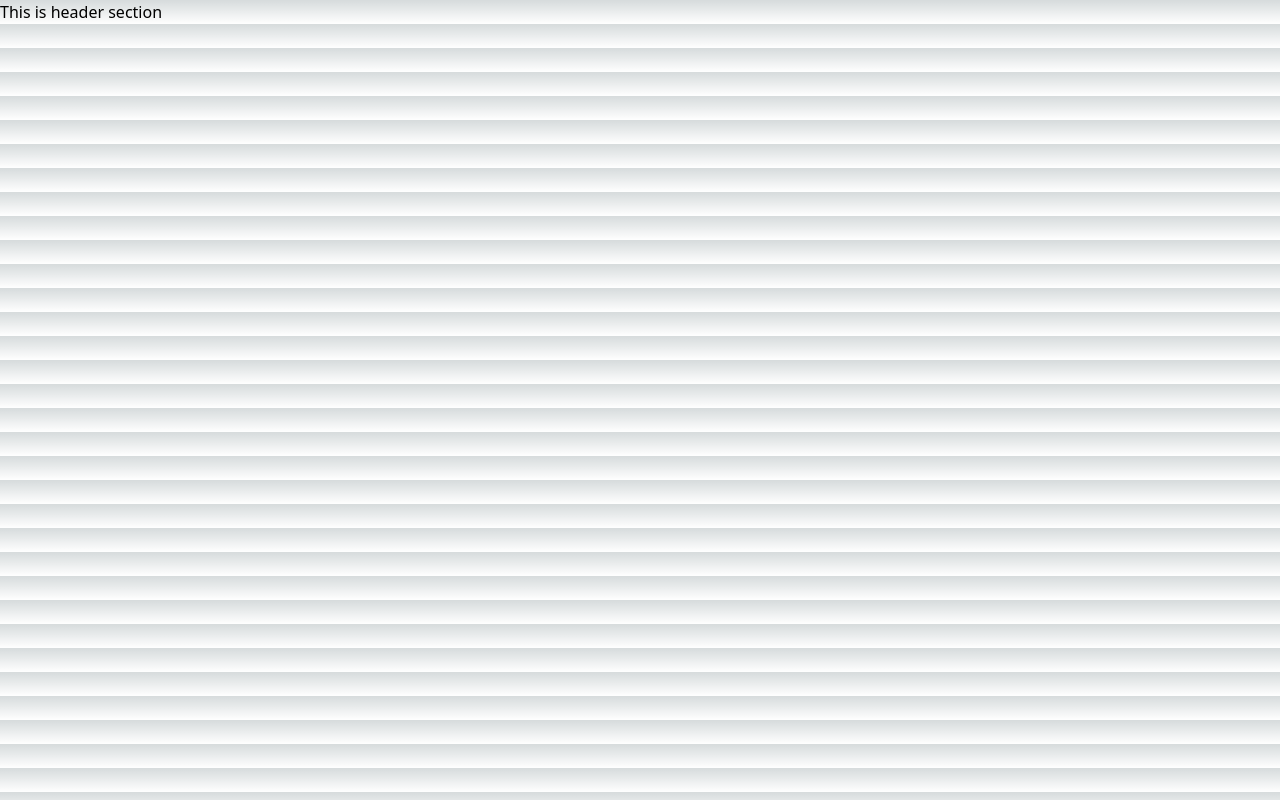
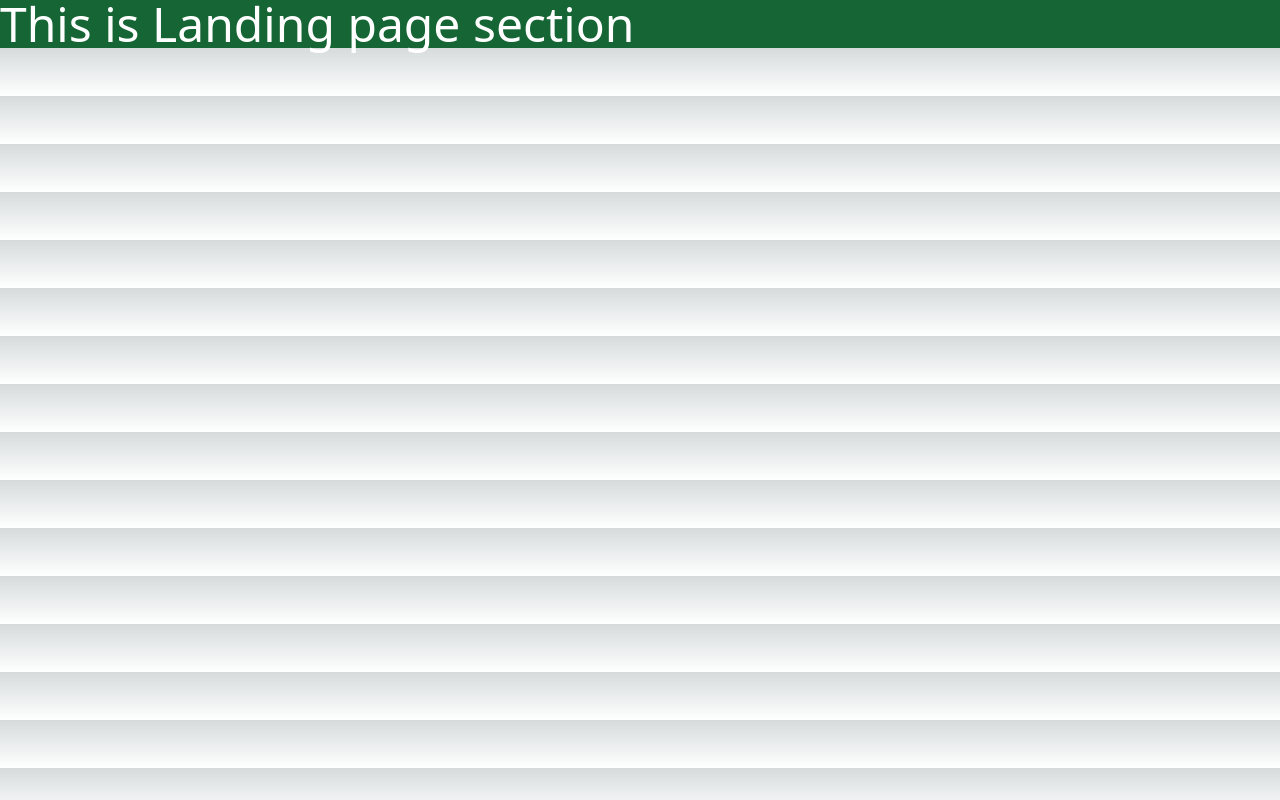
Before and after one commit to Ushie01/Door-Beauty, a Next.js app: page / in a window 1280 px wide. Built offline with nearby package versions, Linux system fonts and the light colour scheme.

Commit message:
initial commit

```diff
--- a/pages/index.tsx
+++ b/pages/index.tsx
@@ -1,25 +1,7 @@
-import LandingPage from '@/src/client/components/LandingPage';
-import Head from 'next/head';
-
 export default function Home() {
 	return (
-		<>
-			<Head>
-				<title>Property listing app</title>
-				<meta
-					name='description'
-					content='Housing, estate'
-				/>
-				<meta
-					name='viewport'
-					content='width=device-width, initial-scale=1'
-				/>
-				<link
-					rel='icon'
-					href='/favicon.ico'
-				/>
-			</Head>
-			<LandingPage />
-		</>
+		<div className='bg-green-800 w-full'>
+			<h1 className='text-5xl text-white'>This is Landing page section</h1>
+		</div>
 	);
 }
--- a/src/client/shared/Header/Header.tsx
+++ b/src/client/shared/Header/Header.tsx
@@ -2,8 +2,8 @@ import React from 'react'
 
 const Header = () => {
   return (
-    <div className='h-56 w-full'>
-        <h1>This is header section</h1>
+    <div className='h-56 w-full bg-green-500'>
+        <h1 className='text-5xl'>This is header section</h1>
     </div>
   )
 }
```
Also changed, not shown: src/client/components/Auth/Admin/index.tsx (+4 -5 lines).
